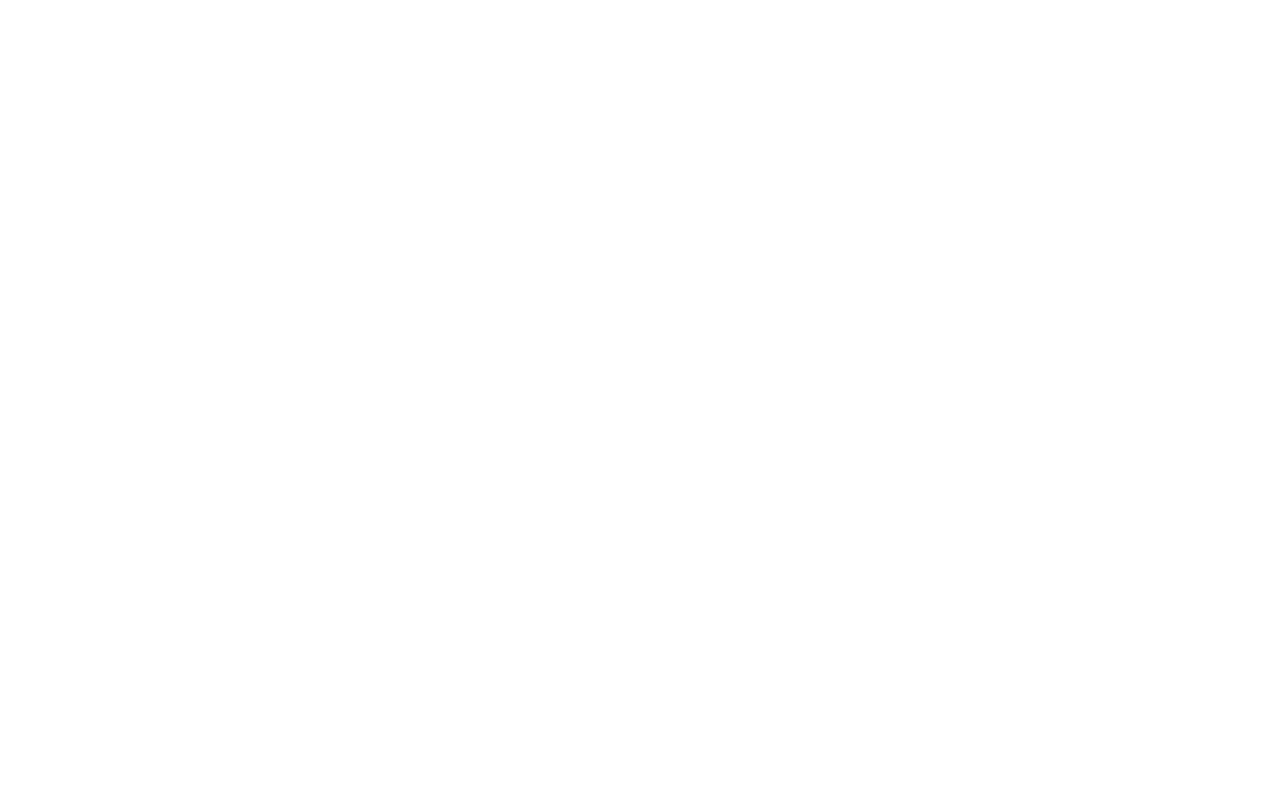
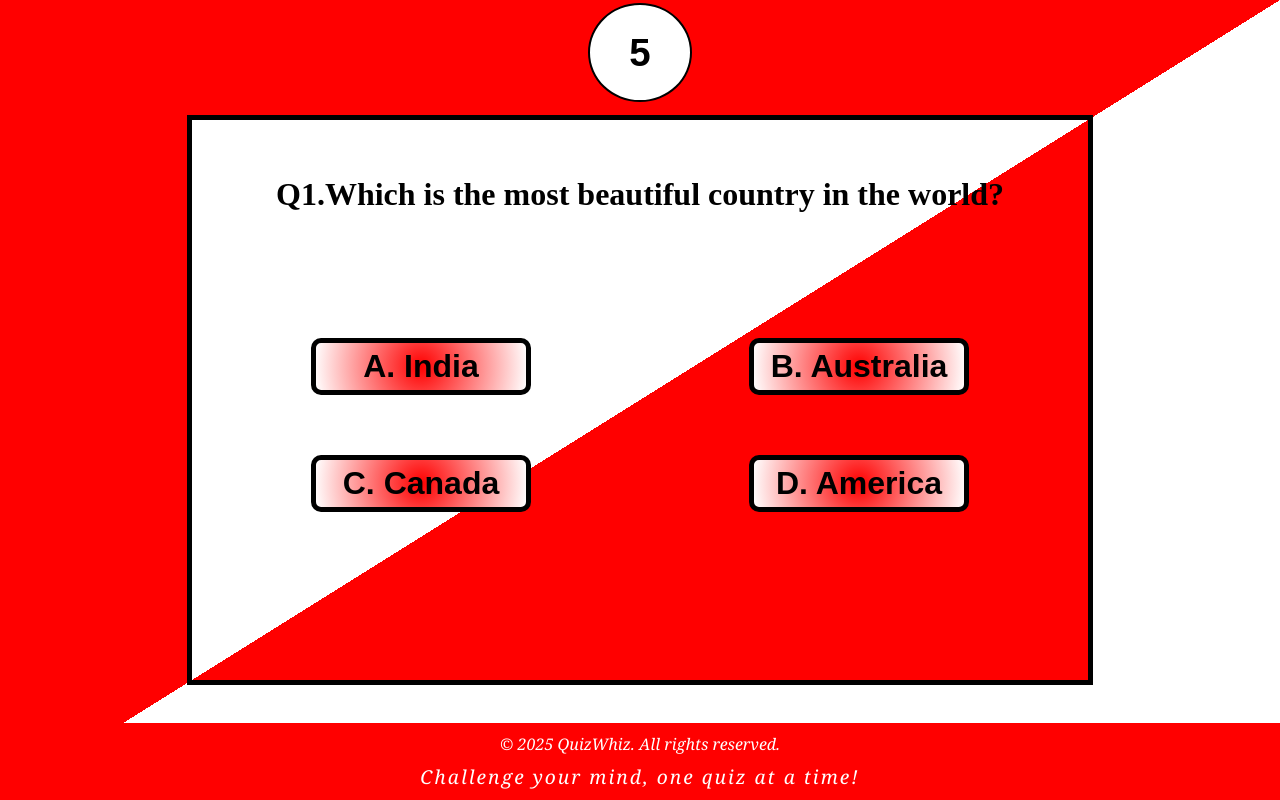
Before and after one commit to AnuragKapoor19/QuizWhiz, a React (Vite) app in the folder frontend/: page /questions in a window 1280 px wide. Before the commit this address had no page. Built offline with nearby package versions, Linux system fonts and the light colour scheme.

Commit message:
initial commit

```diff
--- a/frontend/src/App.css
+++ b/frontend/src/App.css
@@ -120,21 +120,21 @@
     align-items: center;
 }
 
-.menu-container a{
+.menu-container a {
     color: white;
     margin: 20px 0;
     width: fit-content;
 }
 
-.menu-container a:hover{
+.menu-container a:hover {
     transform: scale(1.1);
 }
 
-.menu-container a:active{
+.menu-container a:active {
     transform: scale(1.2);
 }
 
-#logout{
+#logout {
     font-weight: bolder;
     color: red;
     margin: 20px 0 10px 0;
@@ -145,7 +145,7 @@
     width: 100%;
 }
 
-#logout:active{
+#logout:active {
     transform: scale(1.1);
 }
 
@@ -214,7 +214,7 @@
     align-items: center;
 }
 
-#big{
+#big {
     font-size: larger;
     letter-spacing: 2px;
     margin-top: 8px;
@@ -393,3 +393,95 @@
         font-size: 2rem;
     }
 }
+
+/* Questions Page */
+.q-page {
+    background-image: linear-gradient(to bottom right, red 50%, white 50%);
+    height: 100vh;
+    width: 100%;
+    display: flex;
+    justify-content: center;
+    align-items: center;
+}
+
+.q-container {
+    background-image: linear-gradient(to bottom right, white 50%, red 50%);
+    background-position: center;
+    background-repeat: no-repeat;
+    background-size: cover;
+    color: black;
+    height: 70vh;
+    width: 70vw;
+    display: flex;
+    justify-content: center;
+    align-items: center;
+    flex-direction: column;
+    position: relative;
+    border: 5px solid black;
+}
+
+.question {
+    font-size: 2rem;
+    font-weight: bolder;
+    font-family: cursive;
+    position: absolute;
+    top: 10%;
+    padding:0 10px;
+    word-break: break-all;
+}
+
+.options {
+    margin-top: 50px;
+    width: 100%;
+}
+
+.op {
+    display: flex;
+    justify-content: space-around;
+    padding: 10px;
+}
+
+#option {
+    background-image: radial-gradient(circle, red, white);
+    color: black;
+    padding: 5px;
+    font-size: 2rem;
+    font-weight: bold;
+    font-family: sans-serif;
+    width: 200px;
+    text-align: center;
+    margin: 20px 0;
+    border-radius: 10px;
+    cursor: pointer;
+    transition: all 0.3s ease;
+    border: 5px solid black;
+}
+
+#option:hover {
+    transform: scale(1.1);
+}
+
+#option:active {
+    transform: scale(1.2);
+}
+
+.timer-container{
+    position: absolute;
+    top: 0;
+    width: 100%;
+    display: flex;
+    align-items: center;
+    justify-content: center;
+}
+
+.timer{
+    color: black;
+    border: 2px solid black;
+    background-color: white;
+    margin-top: 3px;
+    border-radius: 50%;
+    font-size: larger;
+    font-family:sans-serif;
+    width: 100px;
+    text-align: center;
+}
--- a/frontend/src/App.jsx
+++ b/frontend/src/App.jsx
@@ -4,6 +4,7 @@
 import Login from './pages/Login';
 import SignUp from './pages/SignUp';
 import QuizOptions from './pages/Options';
+import Questions from './pages/Questions';
 
 function App() {
   return (
@@ -14,6 +15,7 @@
           <Route exact path='/login' element={<Login />} />
           <Route exact path='/signup' element={<SignUp />} />
           <Route exact path='/quiz' element={<QuizOptions />} />
+          <Route exact path='/questions' element={<Questions />} />
         </Routes>
       </Router>
     </>
--- a/frontend/src/pages/Options.jsx
+++ b/frontend/src/pages/Options.jsx
@@ -1,7 +1,13 @@
 import React from 'react';
 import Footer from '../components/Footer';
+import { useNavigate } from 'react-router-dom';
 
 const QuizOptions = () => {
+    const navigate = useNavigate()
+    const handleClick = () => {
+        navigate('/questions')
+    }
+
     return (
         <>
             <div className="quiz-container">
@@ -29,7 +35,7 @@
                                 <option>Hard</option>
                             </select>
                         </div>
-                        <button type="submit" className="quiz-button">Start Quiz</button>
+                        <button type="submit" className="quiz-button" onClick={handleClick}>Start Quiz</button>
                     </form>
                 </div>
             </div>
--- /dev/null
+++ b/frontend/src/pages/Questions.jsx
@@ -0,0 +1,51 @@
+import React, { useEffect, useState } from 'react'
+import Footer from '../components/Footer'
+
+const Questions = () => {
+    const [count, setCount] = useState(10);
+
+    useEffect(() => {
+        if (count > 0) {
+            const timer = setInterval(() => {
+                setCount((prevCount) => prevCount - 1);
+            }, 1000);
+
+            return () => clearInterval(timer); // Cleanup the interval on unmount
+        }
+    }, [count]);
+
+    return (
+        <>
+            <div className='q-page'>
+                <div className="q-container">
+                    <div className='question'>
+                        Q1.Which is the most beautiful country in the world?
+                    </div>
+
+                    <div className='options'>
+                        <div className="op">
+                            <div id="option">A. India</div>
+                            <div id="option">B. Australia</div>
+                        </div>
+
+                        <div className="op">
+                            <div id="option">C. Canada</div>
+                            <div id="option">D. America</div>
+                        </div>
+
+                    </div>
+                </div>
+            </div>
+
+            <div className="timer-container">
+                <div className='timer'>
+                    <h1>{count}</h1>
+                </div>
+            </div>
+
+            <Footer />
+        </>
+    )
+}
+
+export default Questions
```
